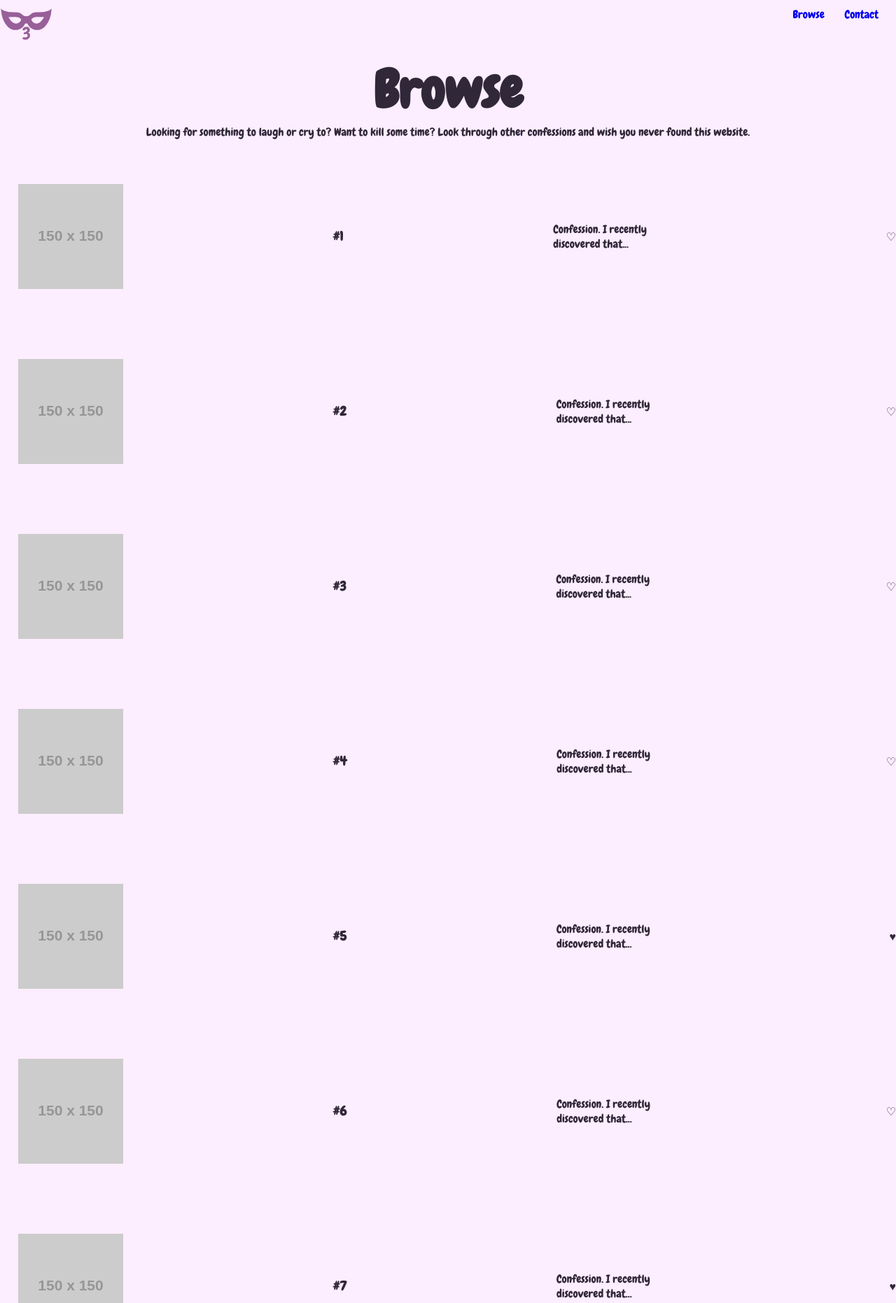
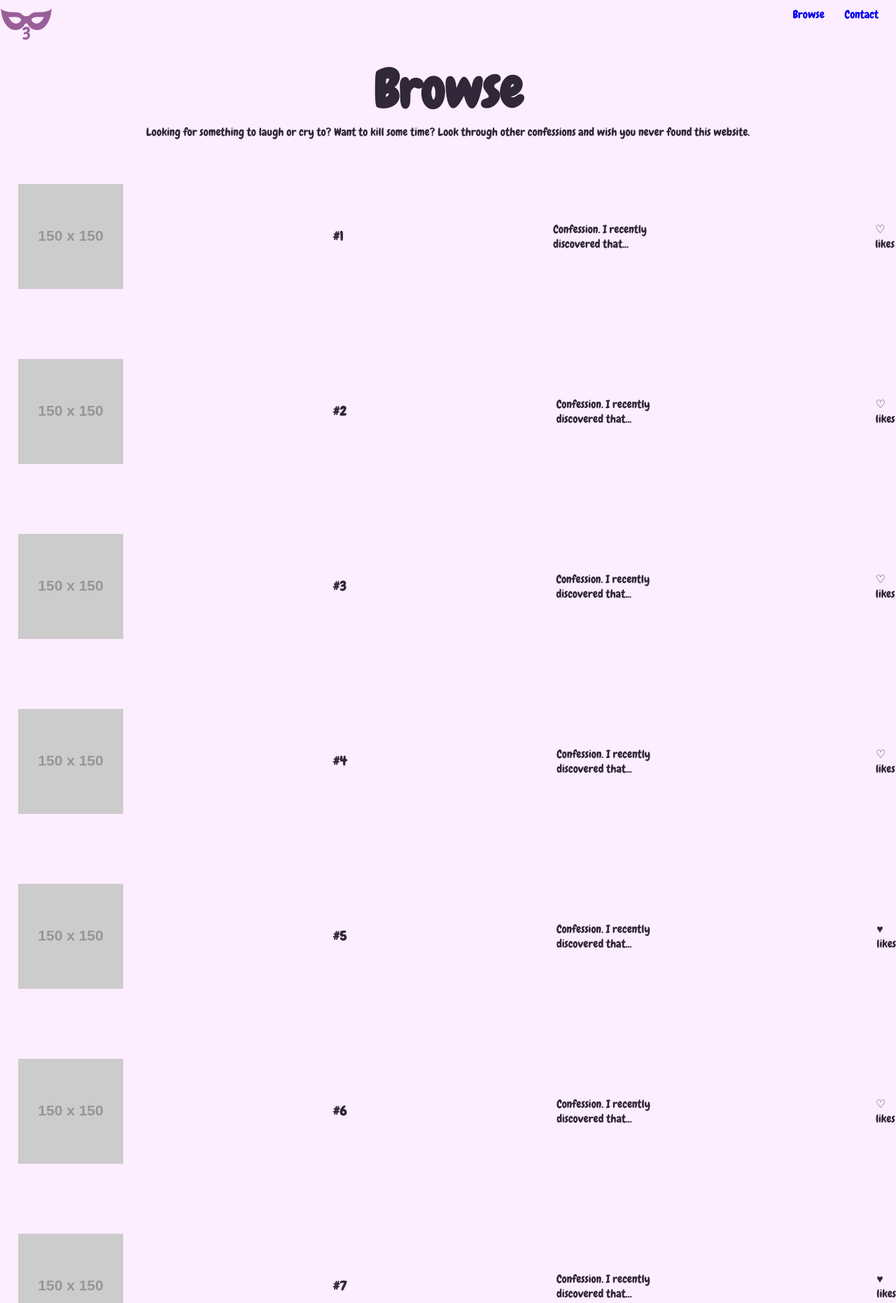
Before and after one commit to sylkylacole/confessions, a plain HTML site: page public/browse.html in a window 1280 px wide. Shown: the top 1862 px of the page at 70% size. Drawn offline with Linux system fonts and the light colour scheme; placeholder pictures from the web are drawn by us.

```diff
--- a/public/browse.html
+++ b/public/browse.html
@@ -24,43 +24,43 @@
                 <img src="https://placehold.co/150x150" alt="pfp/logo (if not provided)" class="browse-confess-pic">
                 <h3 class="browse-id-number">#1</h3>
                 <p class="browse-confession-text">Confession. I recently discovered that...</p>
-                <p class="like-toggle">♡</p>
+                <p class="like-toggle" id="like1">♡ likes</p>
             </div>
             <div class="browse-confession" id="confession-2">
                 <img src="https://placehold.co/150x150" alt="pfp/logo (if not provided)" class="browse-confess-pic">
                 <h3 class="browse-id-number">#2</h3>
                 <p class="browse-confession-text">Confession. I recently discovered that...</p>
-                <p class="like-toggle">♡</p>
+                <p class="like-toggle" id="like2">♡ likes</p>
             </div>
             <div class="browse-confession" id="confession-3">
                 <img src="https://placehold.co/150x150" alt="pfp/logo (if not provided)" class="browse-confess-pic">
                 <h3 class="browse-id-number">#3</h3>
                 <p class="browse-confession-text">Confession. I recently discovered that...</p>
-                <p class="like-toggle">♡</p>
+                <p class="like-toggle" id="like3">♡ likes</p>
             </div>
             <div class="browse-confession" id="confession-4">
                 <img src="https://placehold.co/150x150" alt="pfp/logo (if not provided)" class="browse-confess-pic">
                 <h3 class="browse-id-number">#4</h3>
                 <p class="browse-confession-text">Confession. I recently discovered that...</p>
-                <p class="like-toggle">♡</p>
+                <p class="like-toggle" id="like4">♡ likes</p>
             </div>
             <div class="browse-confession" id="confession-5">
                 <img src="https://placehold.co/150x150" alt="pfp/logo (if not provided)" class="browse-confess-pic">
                 <h3 class="browse-id-number">#5</h3>
                 <p class="browse-confession-text">Confession. I recently discovered that...</p>
-                <p class="like-toggle">♥︎</p>
+                <p class="like-toggle" id="like5">♥︎ likes</p>
             </div>
             <div class="browse-confession" id="confession-6">
                 <img src="https://placehold.co/150x150" alt="pfp/logo (if not provided)" class="browse-confess-pic">
                 <h3 class="browse-id-number">#6</h3>
                 <p class="browse-confession-text">Confession. I recently discovered that...</p>
-                <p class="like-toggle">♡</p>
+                <p class="like-toggle" id="like6">♡ likes</p>
             </div>
             <div class="browse-confession" id="confession-7">
                 <img src="https://placehold.co/150x150" alt="pfp/logo (if not provided)" class="browse-confess-pic">
                 <h3 class="browse-id-number">#7</h3>
                 <p class="browse-confession-text">Confession. I recently discovered that...</p>
-                <p class="like-toggle">♥︎</p>
+                <p class="like-toggle" id="like7">♥︎ likes</p>
             </div>
         </section>
     </main>
--- a/public/script.js
+++ b/public/script.js
@@ -63,3 +63,10 @@ form.onsubmit = function (e) {
       window.alert("Confession submitted successfully!");
   };
 };
+
+// Create like button toggle
+const likeButton = document.getElementsByClassName("like-toggle");
+
+likeButton.addEventListener("click", () => {
+  console.log("Toggled")
+});
```
Also changed, not shown: public/contact.html (+4 -2 lines).
